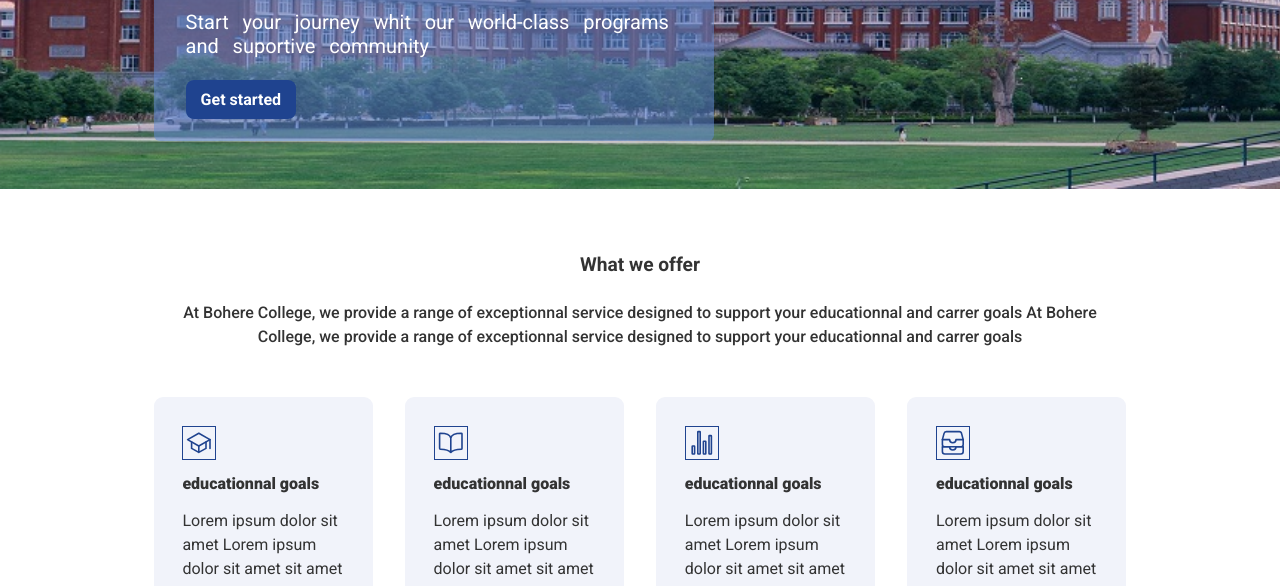
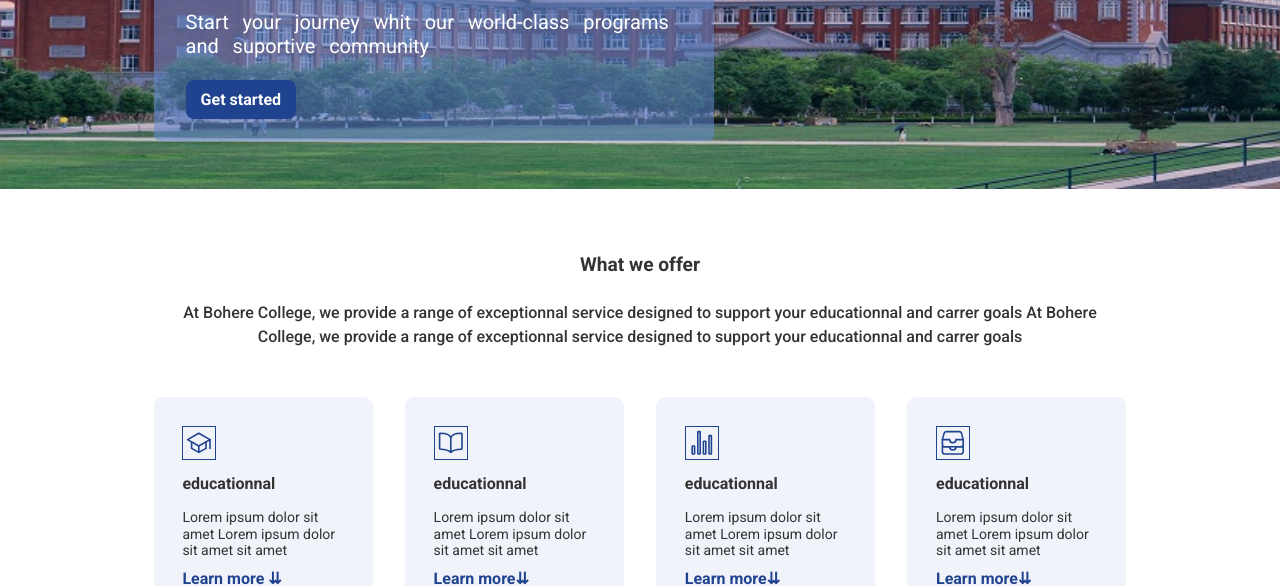
Before and after one commit to Ibrvhima/projet1, a plain HTML site: page index.html in a window 1280 px wide. Shown: the part 366-952 px from the top of the page. Drawn offline with nearby package versions, Linux system fonts and the light colour scheme.

Commit message:
Quelque modification

```diff
--- a/index.html
+++ b/index.html
@@ -60,7 +60,7 @@
         <div class="service-boxes">
           <div class="box">
             <ion-icon name="school-outline" class="icon"></ion-icon>
-            <p class="box-headding">educationnal goals</p>
+            <p class="box-headding">educationnal</p>
             <p class="lorem">
               Lorem ipsum dolor sit amet Lorem ipsum dolor sit amet sit amet
             </p>
@@ -71,7 +71,7 @@
 
           <div class="box">
             <ion-icon name="book-outline" class="icon"></ion-icon>
-            <p class="box-headding">educationnal goals</p>
+            <p class="box-headding">educationnal </p>
             <p class="lorem">
               Lorem ipsum dolor sit amet Lorem ipsum dolor sit amet sit amet
             </p>
@@ -82,7 +82,7 @@
 
           <div class="box">
             <ion-icon name="stats-chart-outline" class="icon"></ion-icon>
-            <p class="box-headding">educationnal goals</p>
+            <p class="box-headding">educationnal </p>
             <p class="lorem">
               Lorem ipsum dolor sit amet Lorem ipsum dolor sit amet sit amet
             </p>
@@ -93,7 +93,7 @@
 
           <div class="box">
             <ion-icon name="file-tray-stacked-outline" class="icon"></ion-icon>
-            <p class="box-headding">educationnal goals</p>
+            <p class="box-headding">educationnal</p>
             <p class="lorem">
               Lorem ipsum dolor sit amet Lorem ipsum dolor sit amet sit amet
             </p>
--- a/styl.css
+++ b/styl.css
@@ -90,7 +90,7 @@ body {
   border-radius: 8px;
 }
 
-/*****************************************section services*******************************/
+/**********************************section services*******************************/
 .services-section {
   padding: 4rem 9.6rem;
 }
@@ -127,12 +127,13 @@ body {
 }
 
 .box-headding {
-  font-weight: 800;
+  font-weight: 700;
   margin-bottom: 1rem;
 }
 
 .lorem {
-  line-height: 1.5em;
+  font-size: 14px;
+  line-height: 1.2em;
   margin-bottom: 10px;
 }
 
@@ -151,7 +152,7 @@ body {
   margin-bottom: 10px;
 }
 
-/**********************************section about us**********************************************/
+/**********************************section about us************************/
 .section-about {
   padding: 3rem 9.6rem;
 }
```
